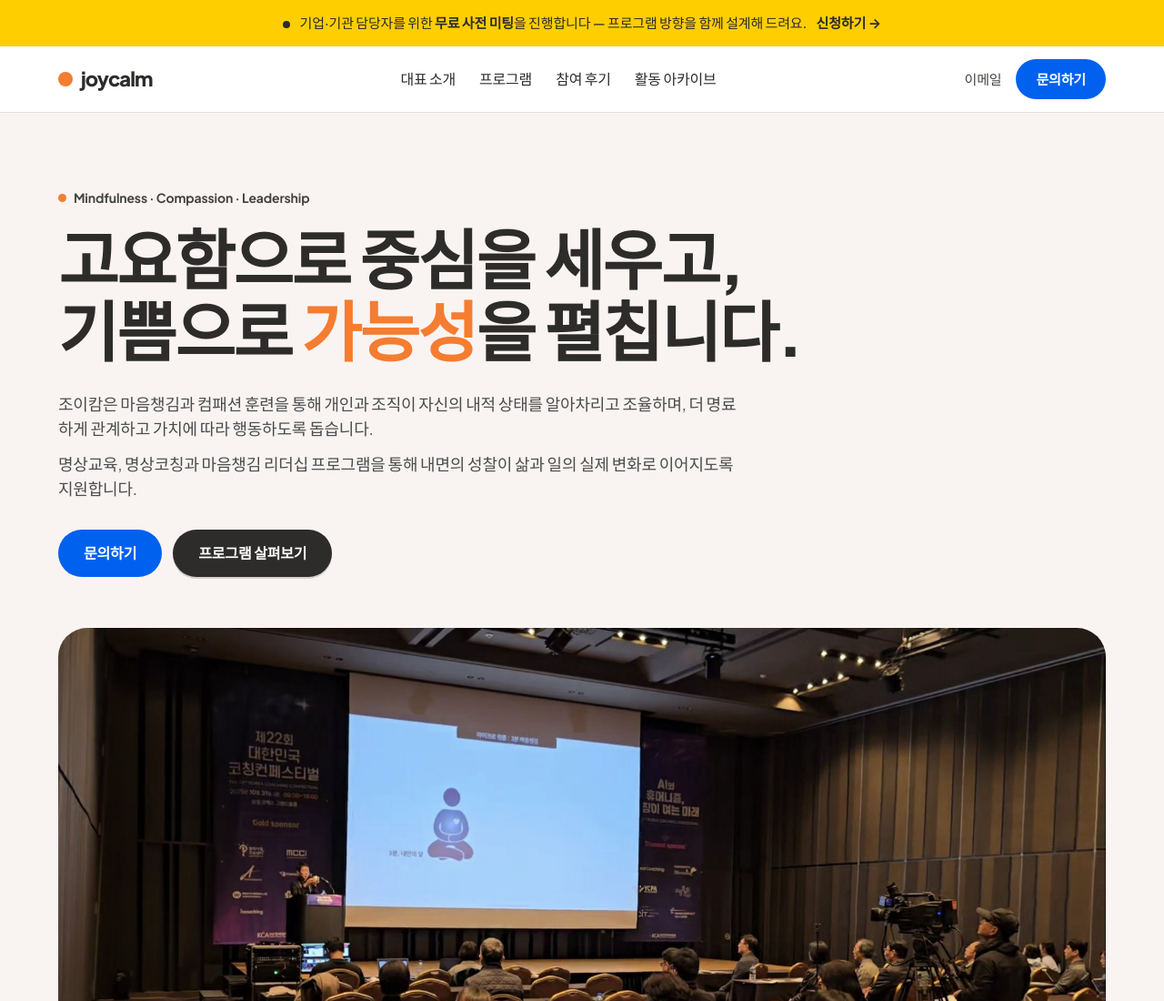
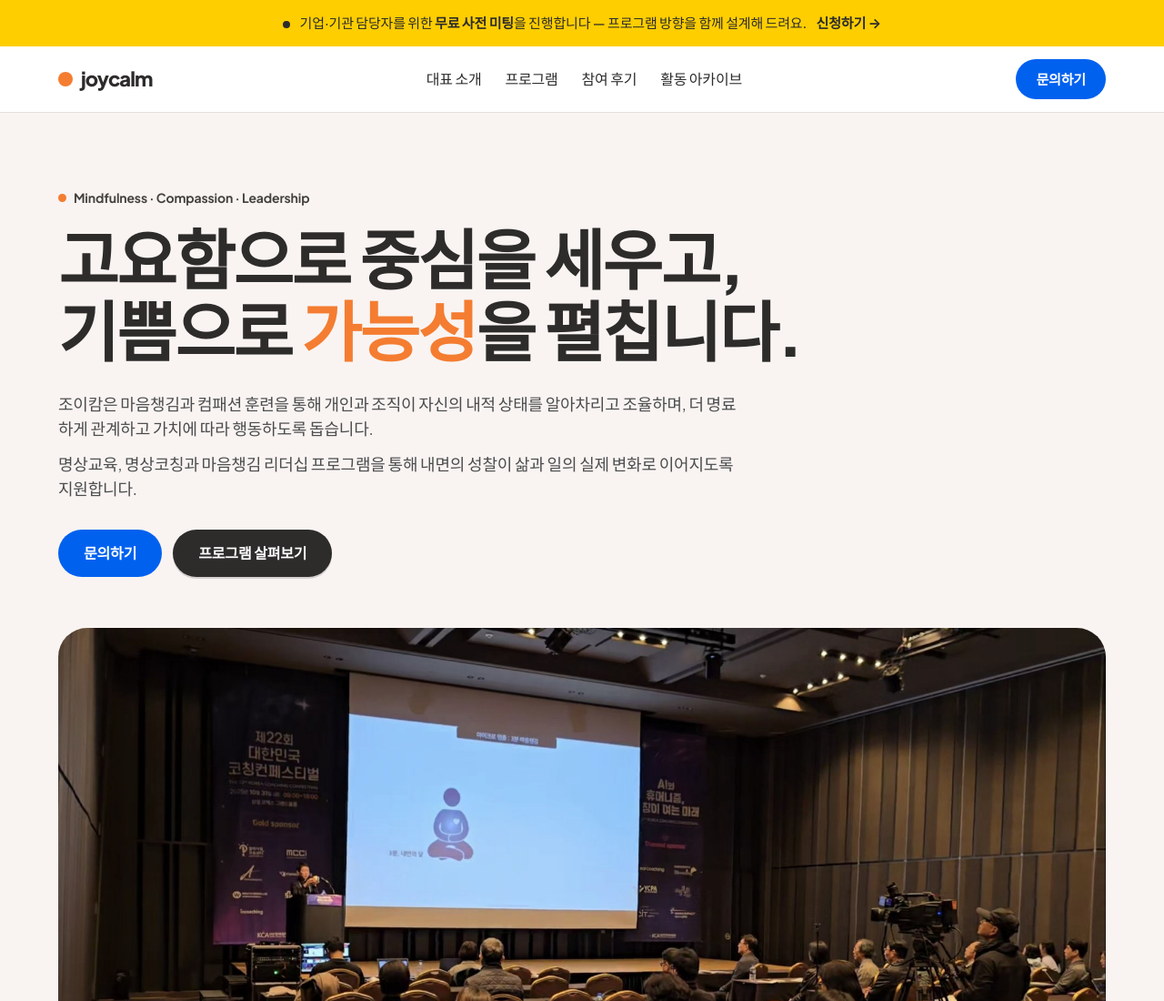
Before and after one commit to saddleppo-hub/joycalm-landing, a plain HTML site: page index.html in a window 1280 px wide. Shown: the top 1100 px of the page at 91% size. Drawn offline with Linux system fonts and the light colour scheme.

Commit message:
상단 메뉴바에서 '이메일' 링크 제거
쓰이지 않게 된 .nav-text-link 스타일도 함께 정리.
이메일 주소는 문의 섹션과 푸터에 그대로 남아 있음.

Co-Authored-By: Claude Opus 5 <noreply@anthropic.com>

```diff
--- a/index.html
+++ b/index.html
@@ -57,7 +57,6 @@
     </ul>
 
     <div class="nav-right">
-      <a class="nav-text-link" href="mailto:joycalm.biz@gmail.com">이메일</a>
       <a class="btn btn-blue btn-sm" href="#contact">문의하기</a>
       <button class="nav-toggle" id="navToggle" aria-label="메뉴 열기" aria-expanded="false" aria-controls="navDrawer">
         <span aria-hidden="true"></span><span aria-hidden="true"></span>
--- a/styles.css
+++ b/styles.css
@@ -175,11 +175,6 @@ button{ font:inherit; color:inherit; }
 .nav-links a:hover{ border-bottom-color:var(--charcoal-ink); }
 
 .nav-right{ display:flex; align-items:center; gap:16px; flex:none; }
-.nav-text-link{
-  font-size:15px; font-weight:500; color:var(--graphite); text-decoration:none;
-}
-.nav-text-link:hover{ color:var(--charcoal-ink); text-decoration:underline; }
-
 .nav-toggle{
   display:none; width:42px; height:42px; border:1px solid var(--linen); background:#fff;
   border-radius:var(--r-pill); cursor:pointer; padding:0;
@@ -681,7 +676,6 @@ button{ font:inherit; color:inherit; }
 @media (max-width:620px){
   .wrap{ padding-inline:20px; }
   .nav{ padding:12px 20px; gap:12px; }
-  .nav-text-link{ display:none; }
   .nav-right{ gap:10px; }
   .btn-sm{ padding:10px 18px; font-size:14px; }
   .brand-word{ font-size:20px; }
```
